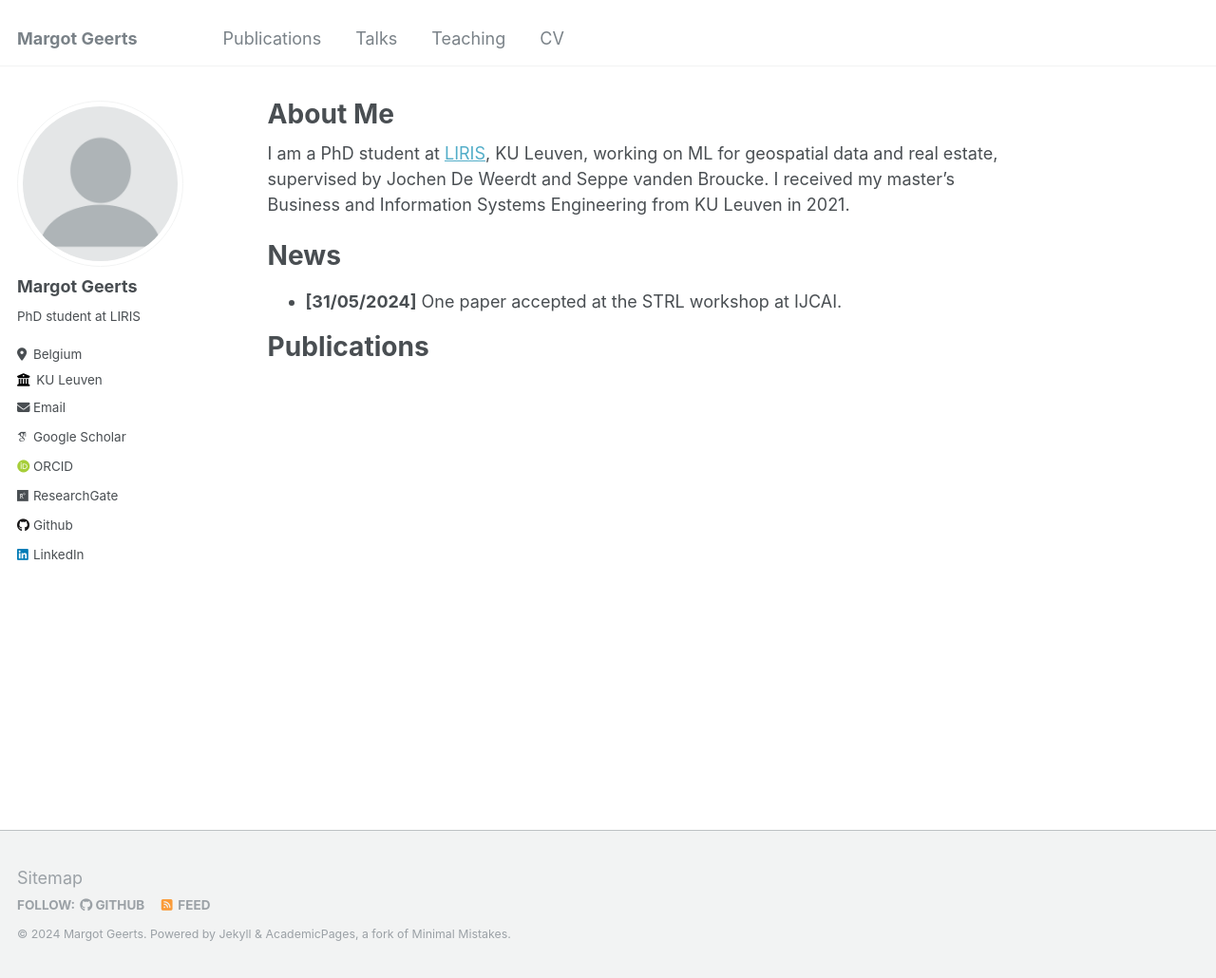
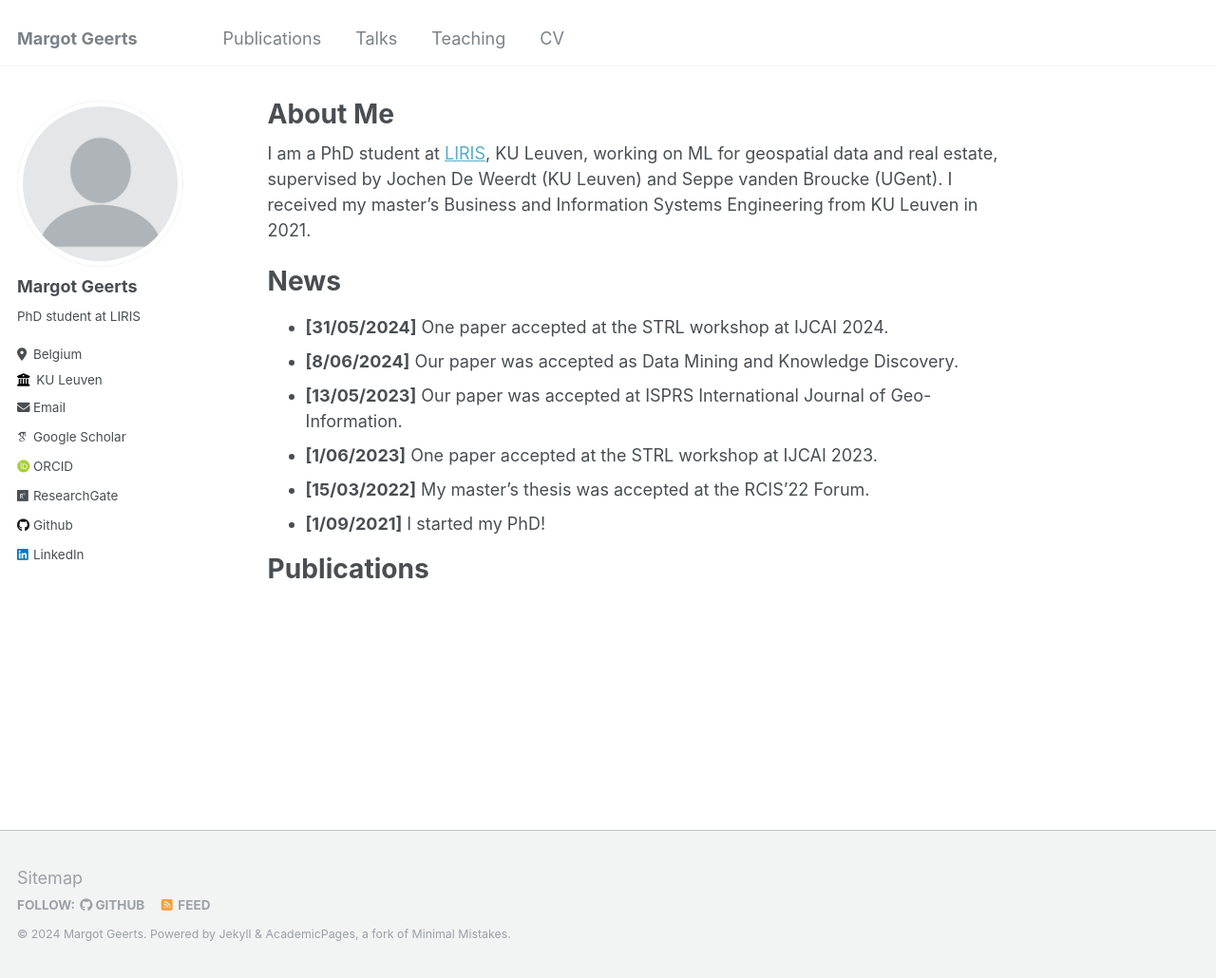
Before and after one commit to margotgeerts/margotgeerts.github.io, a Jekyll site: the page built from _pages/about.md, in a window 1280 px wide and 1030 px high. Shown: the whole window at 95% size. Built offline with Jekyll 4.4.1, drawn with Linux system fonts in a browser that asks for light colours; some web fonts are replaced.

Commit message:
Update about.md

```diff
--- a/_pages/about.md
+++ b/_pages/about.md
@@ -7,11 +7,16 @@ redirect_from:
   - /about.html
 ---
 
-I am a PhD student at [LIRIS](https://feb.kuleuven.be/research/decision-sciences-and-information-management/liris), KU Leuven, working on ML for geospatial data and real estate, supervised by Jochen De Weerdt and Seppe vanden Broucke. I received my master's Business and Information Systems Engineering from KU Leuven in 2021.
+I am a PhD student at [LIRIS](https://feb.kuleuven.be/research/decision-sciences-and-information-management/liris), KU Leuven, working on ML for geospatial data and real estate, supervised by Jochen De Weerdt (KU Leuven) and Seppe vanden Broucke (UGent). I received my master's Business and Information Systems Engineering from KU Leuven in 2021.
 
 News
 ======
-* **[31/05/2024]** One paper accepted at the STRL workshop at IJCAI.
+* **[31/05/2024]** One paper accepted at the STRL workshop at IJCAI 2024.
+* **[8/06/2024]** Our paper was accepted as Data Mining and Knowledge Discovery.
+* **[13/05/2023]** Our paper was accepted at ISPRS International Journal of Geo-Information.
+* **[1/06/2023]** One paper accepted at the STRL workshop at IJCAI 2023.
+* **[15/03/2022]** My master's thesis was accepted at the RCIS'22 Forum.
+* **[1/09/2021]** I started my PhD!
 
 Publications
 ======
```
